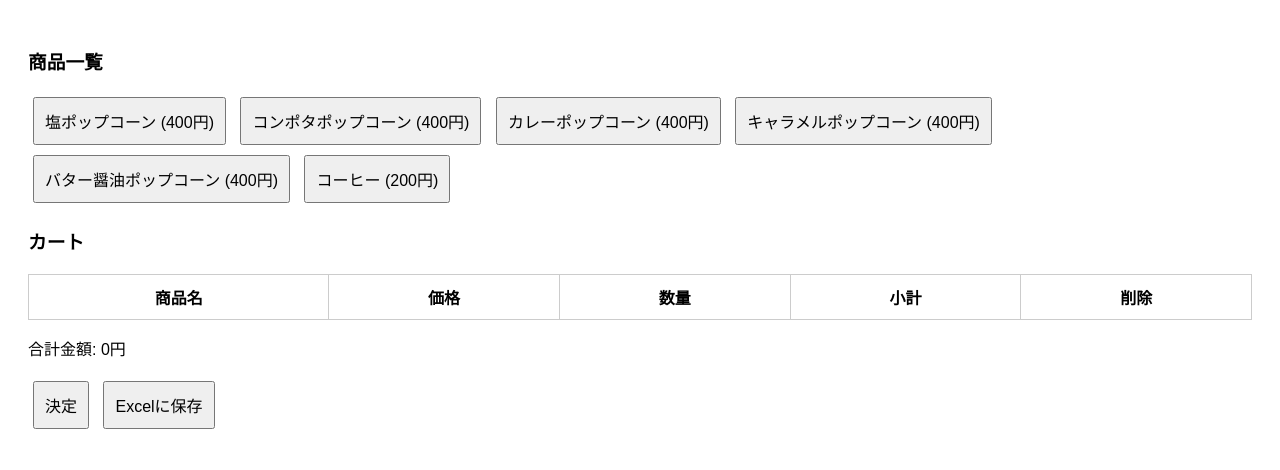
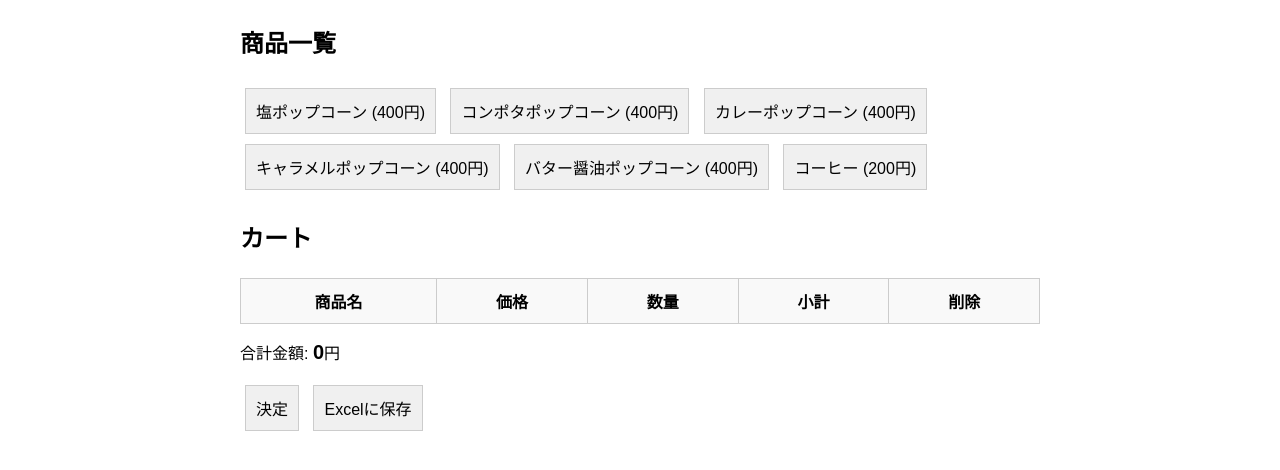
Before and after one commit to Yuu-512/POS, a plain HTML site: page POSレジ/index.html in a window 1280 px wide. Drawn offline with Linux system fonts and the light colour scheme.

Commit message:
Update style.css

```diff
--- a/POSレジ/style.css
+++ b/POSレジ/style.css
@@ -1,26 +1,55 @@
-body {
-    font-family: Arial, sans-serif;
-    padding: 20px;
-}
-
-h1, h2 {
-    color: #333;
-}
-
+/* 商品ボタンのスタイル */
 button {
     margin: 5px;
     padding: 10px;
     font-size: 16px;
+    background-color: #f0f0f0;
+    border: 1px solid #ccc;
+    cursor: pointer;
 }
 
+/* テーブルのスタイル */
 table {
     width: 100%;
-    margin-top: 20px;
     border-collapse: collapse;
 }
 
 th, td {
+    padding: 10px;
     border: 1px solid #ccc;
-    padding: 10px;
     text-align: center;
 }
+
+th {
+    background-color: #f9f9f9;
+}
+
+/* 合計金額のスタイル */
+#total-price {
+    font-weight: bold;
+    font-size: 20px;
+}
+
+/* 削除ボタンのスタイル */
+.delete-btn {
+    background-color: #ff8080;
+    color: white;
+    border: none;
+    padding: 5px 10px;
+    cursor: pointer;
+}
+
+.delete-btn:hover {
+    background-color: #ff4d4d;
+}
+
+/* 商品セクションのスタイル */
+#app h3 {
+    font-size: 24px;
+}
+
+#app {
+    max-width: 800px;
+    margin: 20px auto;
+    font-family: Arial, sans-serif;
+}
```
